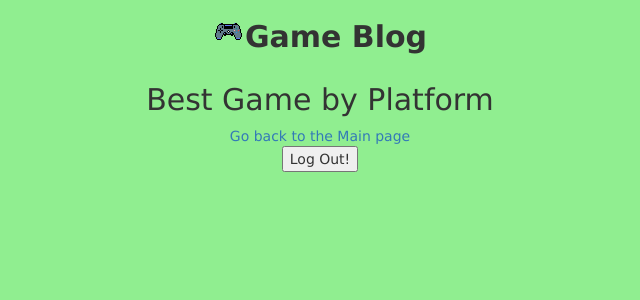
After one commit to bachoij316/Group-3-Section-006--Game-Blog--Sprint2, a Flask app: template templates/gamePlatform.html in a window 1280 px wide. The commit adds this page. Shown: the top 300 px of the page, without its empty margins (320-960 px from the left). Run offline with Flask 2, Linux system fonts and the light colour scheme; the template is opened without the code that fills it, so the values that code supplies are empty; parts of the project's set-up code (start-up, migrations or seed data) failed here and were passed over; some libraries are stand-ins or nearby versions.

Commit message:
game platform added

```diff
--- a/app.py
+++ b/app.py
@@ -14,7 +14,7 @@ from sqlalchemy import ForeignKey
 import bcrypt
 from dotenv import load_dotenv, find_dotenv
 from gamespot import get_game_article
-
+from gamePlatform import get_game_platform
 from flask import Flask, session, abort, redirect
 
 from flask_sqlalchemy import SQLAlchemy
@@ -311,6 +311,20 @@ def NEWS():
     )
 
 
+@app.route("/gamePlatform", methods=["GET", "POST"])
+def gamePlatform():
+    data = flask.request.form
+    platform = data["platform"]
+    numbers = data["numbers"]
+    game_data = get_game_platform(platform, numbers)
+    print("**********")
+
+    print(game_data)
+    return flask.render_template(
+        "gamePlatform.html", game_data=game_data, page_num=int(numbers)
+    )
+
+
 @app.route("/oauth2authorize")
 def oauth2authorize():
     """
--- /dev/null
+++ b/gamePlatform.py
@@ -0,0 +1,33 @@
+import os
+import json
+import requests
+from dotenv import load_dotenv, find_dotenv
+from bs4 import BeautifulSoup
+
+url = "https://whatoplay.p.rapidapi.com/platform"
+load_dotenv(find_dotenv())
+myAPI = os.getenv("whatoplay_Key")
+headers = {"X-RapidAPI-Host": "whatoplay.p.rapidapi.com", "X-RapidAPI-Key": myAPI}
+
+
+def get_game_platform(platform, numbers):
+    querystring = {"platform": platform, "count": numbers}
+
+    response = requests.request("GET", url, headers=headers, params=querystring)
+    response_json = response.json()
+
+    game_list = []
+    for i in range(int(numbers)):
+        tmp = []
+        tmp.append(response_json[platform]["data"][i]["game_name"])
+        tmp.append(response_json[platform]["data"][i]["platform"])
+        tmp.append(response_json[platform]["data"][i]["developer"])
+        tmp.append(response_json[platform]["data"][i]["game_themes"])
+        tmp.append(response_json[platform]["data"][i]["box_art"])
+        tmp.append(response_json[platform]["data"][i]["gamerscore"])
+        game_list.append(tmp)
+
+    return game_list
+
+
+# print(get_game_platform("ios", 2))
--- a/gamespot.py
+++ b/gamespot.py
@@ -18,7 +18,7 @@ def get_game_article():
     endpoint_path = "articles/"
     articles = f"{BASE_URL}{endpoint_path}?api_key={myAPI}&filter=field:publish_date&sort=publish_date:desc&format=json&limit=5"
 
-    print(articles)
+    # print(articles)
     # result=requests.get(self.base_url + '/platforms/', params=params, headers={'user-agent':'newcoder'})
     response = requests.get(articles, headers={"user-agent": "newcoder"})
     # print(response.status_code)
--- a/static/style.css
+++ b/static/style.css
@@ -70,3 +70,25 @@ h5 {
     flex: 10%;
     padding: 5px;
 }
+
+.gamePlatform{
+    margin:auto;
+
+    width:30%;
+    height:auto;
+    border-style: solid;
+    border: 5px outset rgb(145, 145, 235);
+    border-radius:0.5em;
+
+}
+
+.eachPlatform{
+    margin:auto;
+    font-size : 18px;
+    width:40%;
+    height:auto;
+    border-style: solid;
+    border: 5px outset rgb(145, 145, 235);
+    border-radius:3em;
+
+}
--- /dev/null
+++ b/templates/gamePlatform.html
@@ -0,0 +1,45 @@
+<!DOCTYPE html>
+<html>
+
+<head>
+    <link rel="icon" type="image/png" href="static/favicon-32x32.png" sizes="32x32" />
+    <link rel="icon" type="image/png" href="static/favicon-16x16.png" sizes="16x16" />
+    <title>Game Blog</title>
+    <link rel="stylesheet" href="https://maxcdn.bootstrapcdn.com/bootstrap/3.4.1/css/bootstrap.min.css">
+    <link rel="stylesheet" href={{ url_for( 'static' , filename="style.css" ) }} />
+</head>
+
+<body>
+    <div class="logo">
+        <img class="controller" src="static/favicon-32x32.png" />
+        <h2 class="game-blog"> Game Blog </h2>
+
+    </div>
+    <h2>Best Game by Platform</h2>
+
+    {% for i in range(0,page_num) %}
+
+    <div class="eachPlatform">
+        <img class="img1" src="{{game_data[i][4]}}" />
+        <p>Game Name: <b>{{game_data[i][0]}}</b></p>
+        <p>Platform: {{game_data[i][1]}}</p>
+        <p>Developer: {{game_data[i][2]}}</p>
+        <p>Themes: {{game_data[i][3]}}</p>
+
+        <p>Gamer Score: {{game_data[i][5]}}</p>
+
+    </div>
+
+    {% endfor %}
+
+
+
+    <a href="{{url_for('main2')}}">Go back to the Main page</a>
+
+    <form method="POST" action="/logout">
+        <input type="submit" value="Log Out!" />
+    </form>
+
+</body>
+
+</html>
```
Also changed, not shown: templates/main.html (+25 -0 lines).
